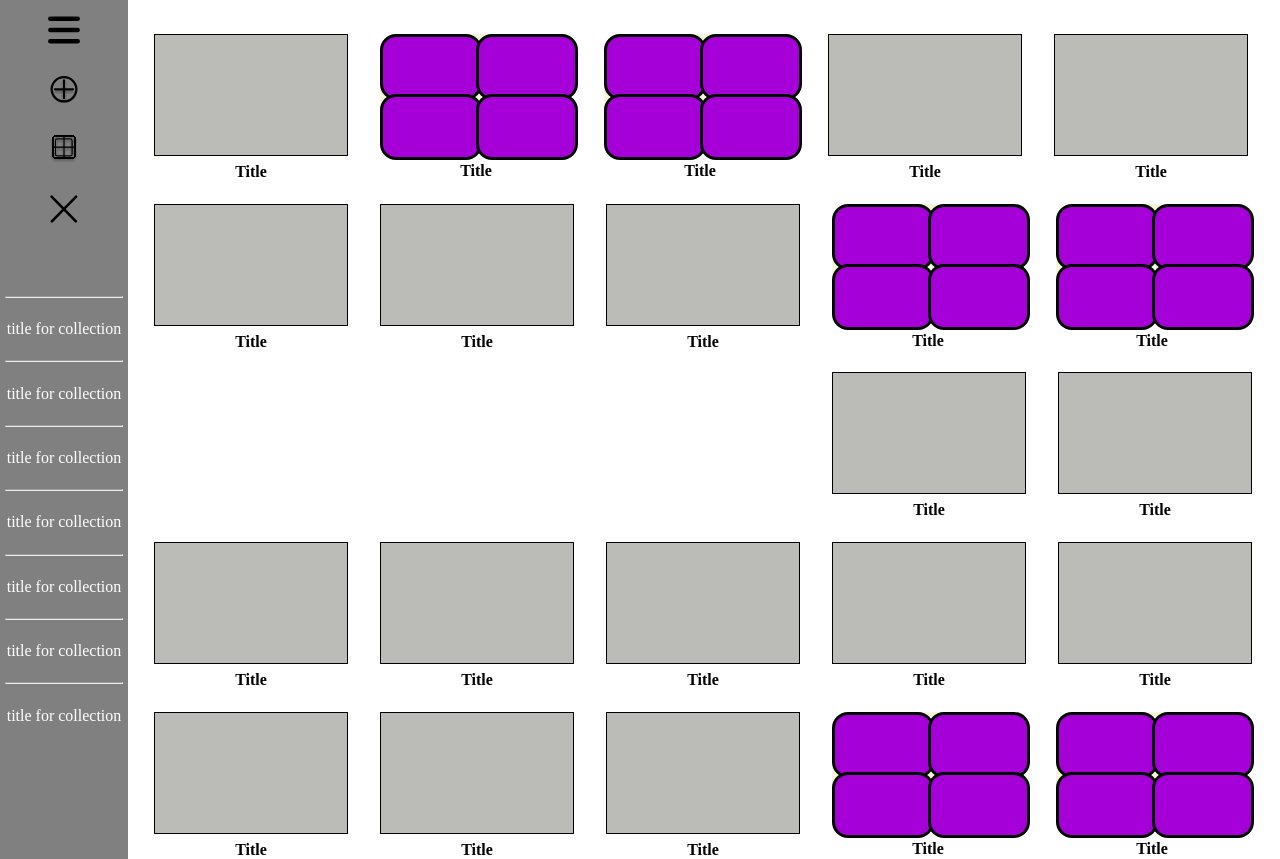
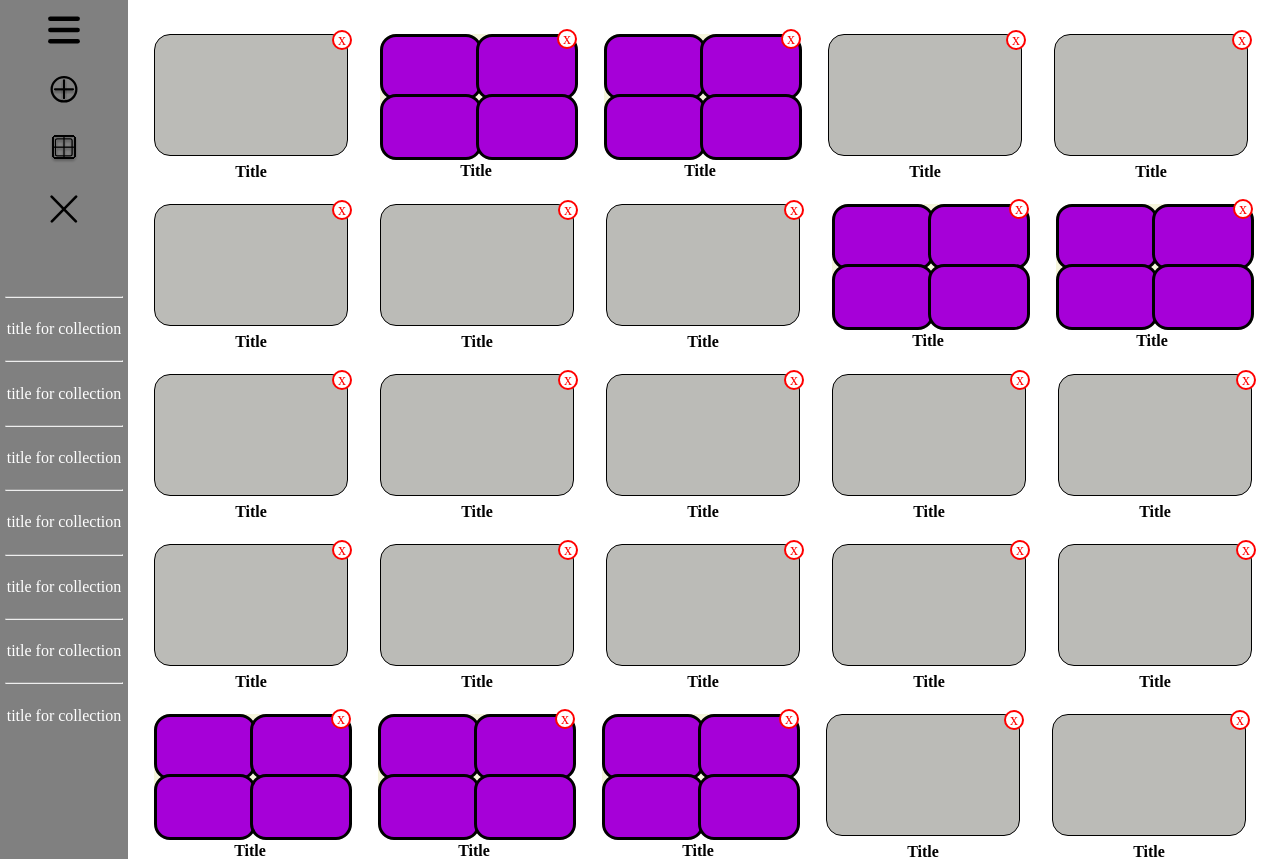
Before and after one commit to TRIYAN-SALAZAR/To-do-List, a React (Vite) app in the folder app-frontend/: page / in a window 1280 px wide. Shown: the top 859 px of the page. Built offline with nearby package versions, Linux system fonts and the light colour scheme.

Commit message:
Se agrega el componente de eliminar tanto para tareas como para colecciones y todo de forma estatica

```diff
--- a/app-frontend/src/components/Collections.jsx
+++ b/app-frontend/src/components/Collections.jsx
@@ -1,3 +1,5 @@
+import BtnEliminar from './btn-eliminar'
+
 import '../css/Collections.css'
 
 export default function Collection() {
@@ -8,6 +10,7 @@ export default function Collection() {
             <div className='relleno'></div>
             <div className='relleno'></div>
             <h5>Title</h5>
+            <BtnEliminar />
         </section>
     )
 }
--- a/app-frontend/src/components/Tasks.jsx
+++ b/app-frontend/src/components/Tasks.jsx
@@ -1,9 +1,11 @@
-import '../css/Tasks.css'
+import BtnEliminar from './btn-eliminar';
+import '../css/Tasks.css';
 
 export default function Tasks() {
     return (
         <section className="Task">
             <h5>Title</h5>
+            <BtnEliminar />
         </section>
     )
 }
--- /dev/null
+++ b/app-frontend/src/components/btn-eliminar.jsx
@@ -0,0 +1,7 @@
+import '../css/btnEliminar.css'
+export default function BtnEliminar() {
+    return (
+        <section className='btn-eliminar'><p>x</p></section>
+
+    )
+}
--- a/app-frontend/src/css/RenderAll.css
+++ b/app-frontend/src/css/RenderAll.css
@@ -5,8 +5,10 @@
     max-width: max-content;
     max-height: max-content;
 
-    display: flexbox;
-    flex-direction: column;
+    display: flex;
+
+    flex-wrap: wrap;
+
     float: right;
     margin: 10px;
 
--- a/app-frontend/src/css/Tasks.css
+++ b/app-frontend/src/css/Tasks.css
@@ -14,10 +14,9 @@ section.Task {
     margin-right: 1rem;
 
     position: relative;
-
     cursor: pointer;
-
     border: 1px solid black;
+    border-radius: 1rem;
 }
 
 h5 {
--- /dev/null
+++ b/app-frontend/src/css/btnEliminar.css
@@ -0,0 +1,24 @@
+.btn-eliminar {
+    position: absolute;
+
+    border: 2px solid red;
+    border-radius: 1rem;
+    color: red;
+
+    cursor: pointer;
+
+    width: 1rem;
+    height: 1rem;
+
+    top: -5px;
+    right: -5px;
+
+    display: flex;
+    align-items: center;
+    justify-content: center;
+
+    font-size: 1rem;
+    background-color: white;
+
+    z-index: 5;
+}
```
